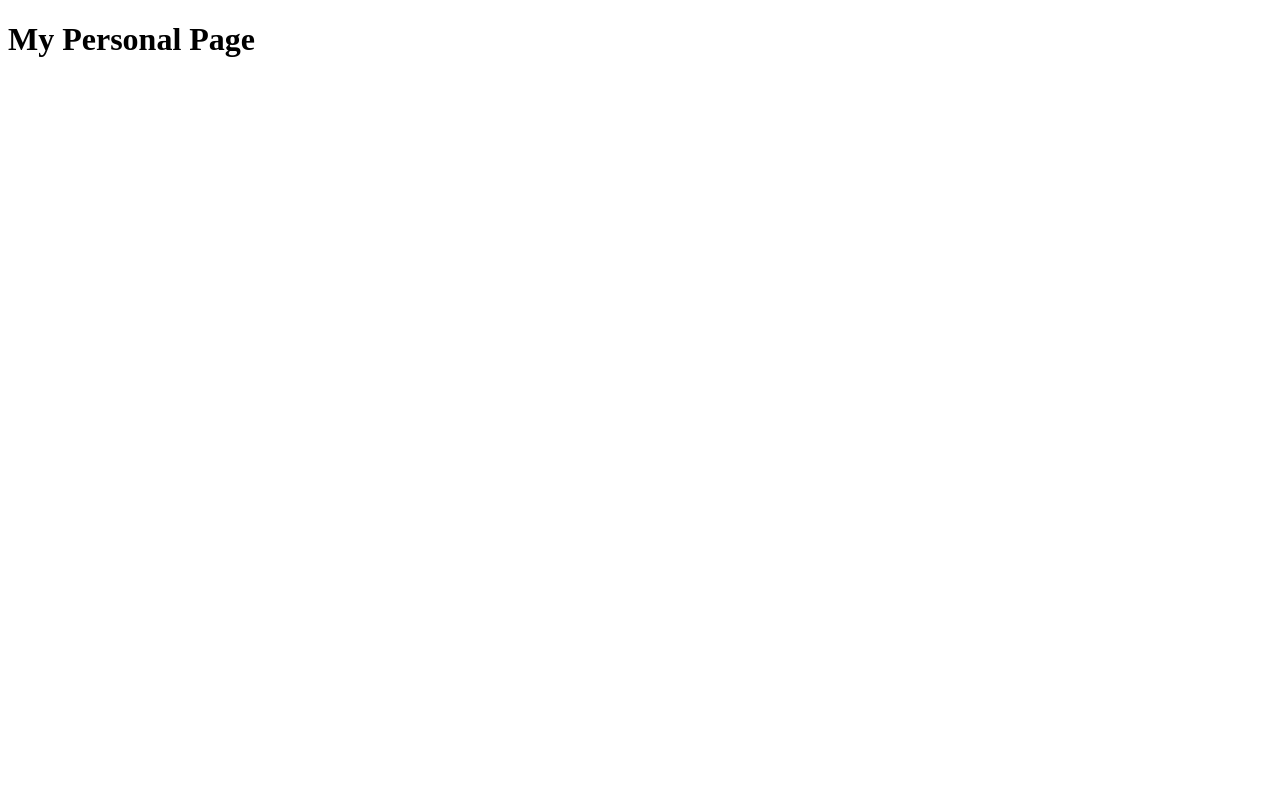
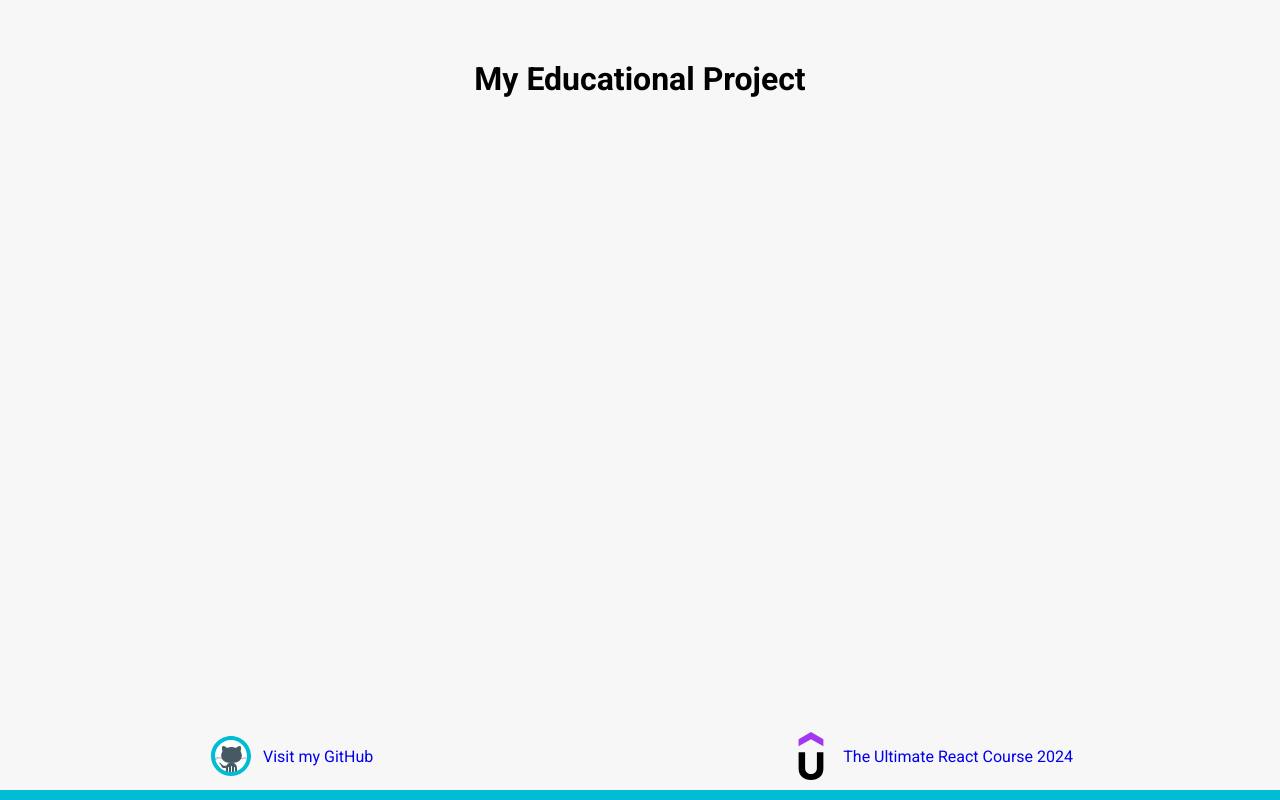
Before and after one commit to VitalyRK/2024-Jonas-ReactCourse, a React (Vite) app: page / in a window 1280 px wide. Built offline with nearby package versions, Linux system fonts and the light colour scheme.

Commit message:
feat: add basic files (Mon, Jan 15, 2024 10:12:46 AM)

```diff
--- a/index.html
+++ b/index.html
@@ -5,7 +5,7 @@
   <meta charset="UTF-8" />
   <link rel="icon" type="image/svg+xml" href="/vite.svg" />
   <meta name="viewport" content="width=device-width, initial-scale=1.0" />
-  <title>Pizza Menu</title>
+  <title>Jonas React Course</title>
 </head>
 
 <body>
--- a/src/App.tsx
+++ b/src/App.tsx
@@ -1,7 +1,12 @@
+import About from './components/About/About';
+
+import './global.css';
+
 function App() {
   return (
     <>
-      <h1>My Personal Page</h1>
+      <h1>My Educational Project</h1>
+      <About />
     </>
   );
 }
--- /dev/null
+++ b/src/components/About/About.tsx
@@ -0,0 +1,43 @@
+import ToolTip from '../ToolTip/ToolTip';
+import styles from './index.module.css';
+
+const About = () => {
+  return (
+    <section className={styles.about}>
+      <a
+        href="https://github.com/VitalyRK"
+        target="_blank"
+        className={styles.about__link}
+        rel="noreferrer"
+      >
+        <img
+          className={styles.img__github}
+          src="/github.svg"
+          loading="lazy"
+          decoding="async"
+          alt="GitHub icon"
+        />
+        <span>Visit my GitHub</span>
+      </a>
+      <a
+        href="https://www.udemy.com/course/the-ultimate-react-course/"
+        target="_blank"
+        className={styles.about__link}
+        rel="noreferrer"
+      >
+        <img
+          className={styles.img__github}
+          src="/udemy.svg"
+          loading="lazy"
+          decoding="async"
+          alt="Udemi icon"
+        />
+        <ToolTip text="Master modern React from beginner to advanced! Context API, React Query, Redux Toolkit, Tailwind, advanced patterns. Author: Jonas Schmedtmann">
+          <span>The Ultimate React Course 2024</span>
+        </ToolTip>
+      </a>
+    </section>
+  );
+};
+
+export default About;
--- /dev/null
+++ b/src/components/About/index.module.css
@@ -0,0 +1,31 @@
+.about {
+  width: 100%;
+  margin: 20px;
+  display: flex;
+  align-items: center;
+  justify-content: space-around;
+}
+
+.about__link {
+  display: inline-flex;
+  align-items: center;
+  justify-content: center;
+  gap: 8px;
+  text-decoration: none;
+}
+
+.about__link>span {
+  transition: color .3s ease;
+}
+
+.about__link>span:hover {
+  color: rgb(133, 133, 133);
+}
+
+.img__github {
+  transition: all .3s ease;
+}
+
+.img__github:hover {
+  filter: grayscale(100%);
+}
--- /dev/null
+++ b/src/components/ToolTip/ToolTip.tsx
@@ -0,0 +1,35 @@
+import { ReactElement, useState } from 'react';
+
+import styles from './index.module.css';
+
+interface IProps {
+  children: ReactElement;
+  text: string;
+}
+
+const ToolTip = ({ children, text }: IProps) => {
+  const [showToolTip, setShowToolTip] = useState(false);
+
+  const onMouseEnterHandler = () => {
+    setShowToolTip(true);
+  };
+
+  const onMouseLeaveHandler = () => {
+    setShowToolTip(false);
+  };
+
+  return (
+    <>
+      <div
+        className={styles.container}
+        onMouseEnter={onMouseEnterHandler}
+        onMouseLeave={onMouseLeaveHandler}
+      >
+        {children}
+        {showToolTip && <span className={styles.tooltip}>{text}</span>}
+      </div>
+    </>
+  );
+};
+
+export default ToolTip;
--- /dev/null
+++ b/src/components/ToolTip/index.module.css
@@ -0,0 +1,21 @@
+.container {
+  position: relative;
+  display: flex;
+}
+
+.tooltip {
+  position: absolute;
+  bottom: 0;
+  width: 180px;
+  padding: 4px 12px;
+  margin-left: calc(105%);
+  justify-content: center;
+  color: #FFFFFF;
+  background-color: var(--mainColor);
+  opacity: 0.4;
+  border-radius: 12px;
+  text-align: center;
+  white-space: pre-line;
+  font-weight: 700;
+  pointer-events: none;
+}
--- /dev/null
+++ b/src/global.css
@@ -0,0 +1,51 @@
+@import url('https://fonts.googleapis.com/css2?family=Roboto:wght@400;700&display=swap');
+
+:root {
+  --mainColor: #00bcd4;
+}
+
+* {
+  margin: 0;
+  padding: 0;
+  box-sizing: border-box;
+}
+
+body {
+  height: 100vh;
+  font-family: 'Roboto', sans-serif;
+  background-color: #f7f7f7;
+  border-bottom: 10px solid var(--mainColor);
+}
+
+#root {
+  height: 100vh;
+  margin: 0 auto;
+  padding-top: 60px;
+  display: flex;
+  flex-direction: column;
+  align-items: center;
+  justify-content: space-between;
+}
+
+button {
+  background-color: inherit;
+  border: none;
+  cursor: pointer;
+  transition: all .3s ease;
+}
+
+button:hover {
+  filter: grayscale(90%);
+}
+
+h2 {
+  font-size: 40px;
+  text-shadow: 1px 1px 1px #7e7e7e;
+  color: rgb(202, 202, 202);
+}
+
+h3 {
+  margin: 20px;
+  font-size: 30px;
+  font-weight: normal;
+}
```
Also changed, not shown: public/github.svg (added), public/udemy.svg (added).
